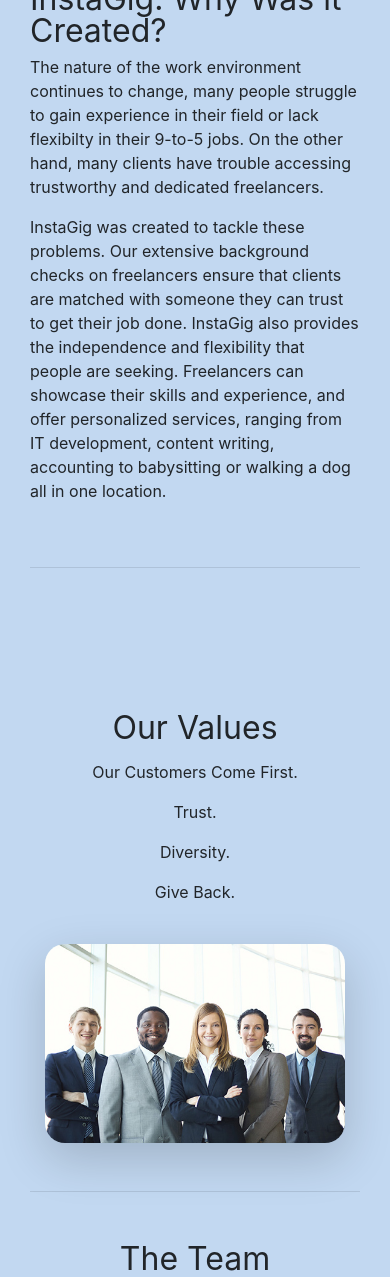
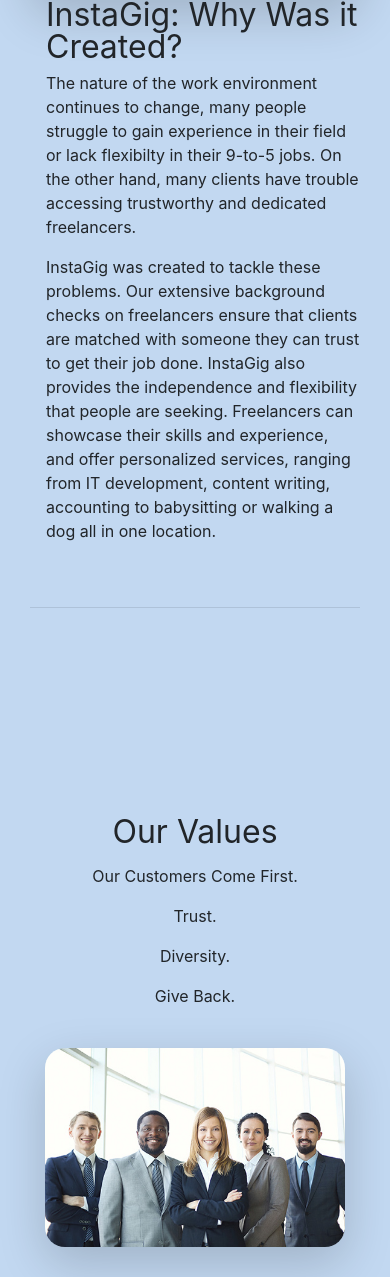
Before and after one commit to helloInstaGig/instagig, a Flask app: page /about in a window 390 px wide. Shown: the part 1576-2853 px from the top of the page. Run offline with Flask 2, Linux system fonts and the light colour scheme; some libraries are stand-ins or nearby versions.

Commit message:
changes to padding

```diff
--- a/app/static/css/main.css
+++ b/app/static/css/main.css
@@ -96,6 +96,22 @@
   }
 }
 
+/*# sourceMappingURL=main.css.map */
+.about-container .row{
+  height: 500px;
+  background-image: url("../images/Team.png");
+  background-repeat: no-repeat;
+  background-size: contain;
+}
+.spacing{
+  margin-top: 7rem;
+}
+
+.welcome-card {
+  width: 240px;
+  border-radius: 20px;
+}
+
 /* MARKETING CONTENT
   -------------------------------------------------- */
 
@@ -112,23 +128,9 @@
   ------------------------- */
 /* Thin out the marketing headings */
 .featurette-heading {
-    margin-top: 3rem;
     font-weight: 300;
     line-height: 1;
 }
 .featurette-divider {
     margin: 3rem 0; /* Space out the Bootstrap <hr> more */
 }
-
-/*# sourceMappingURL=main.css.map */
-.about-container .row{
-  height: 500px;
-  background-image: url("../images/Team.png");
-  background-repeat: no-repeat;
-  background-size: contain;
-}
-
-.welcome-card {
-  width: 240px;
-  border-radius: 20px;
-}
--- a/app/templates/about.html
+++ b/app/templates/about.html
@@ -27,7 +27,7 @@
 <div class="container marketing">
     <div class="row feauturette pt-5">
         <!-- First column should be wider -->
-        <div class="col-md-6">
+        <div class="col-md-6 spacing">
             <h2 class="featurette-heading">
                 Our Mission
             </h2>
@@ -55,16 +55,16 @@
         <div class="row feauturette pt-5">
             <!-- First column should be wider -->
             <div class="col-md-6 order-2">
-                <h2 class="featurette-heading">
+                <h2 class="featurette-heading pl-3">
                     InstaGig: Why Was it Created?
                 </h2>
-                <p>
+                <p class="pl-3">
                     The nature of the work environment continues to change,
                     many people struggle to gain experience in their field or lack flexibilty
                     in their 9-to-5 jobs. On the other hand, many clients have trouble accessing
                     trustworthy and dedicated freelancers.
                 </p>
-                <p>
+                <p class="pl-3">
                     InstaGig was created to tackle these problems. Our extensive background checks
                     on freelancers ensure that clients are matched with someone they can trust to
                     get their job done. InstaGig also provides the independence and flexibility
@@ -91,7 +91,7 @@
     <div class="container marketing">
         <div class="row feauturette pt-5">
             <!-- First column should be wider -->
-            <div class="col-md-4">
+            <div class="col-md-4 spacing">
                 <h2 class="featurette-heading">
                     Our Values
                 </h2>
```
Also changed, not shown: app/templates/index.html (+4 -4 lines).
